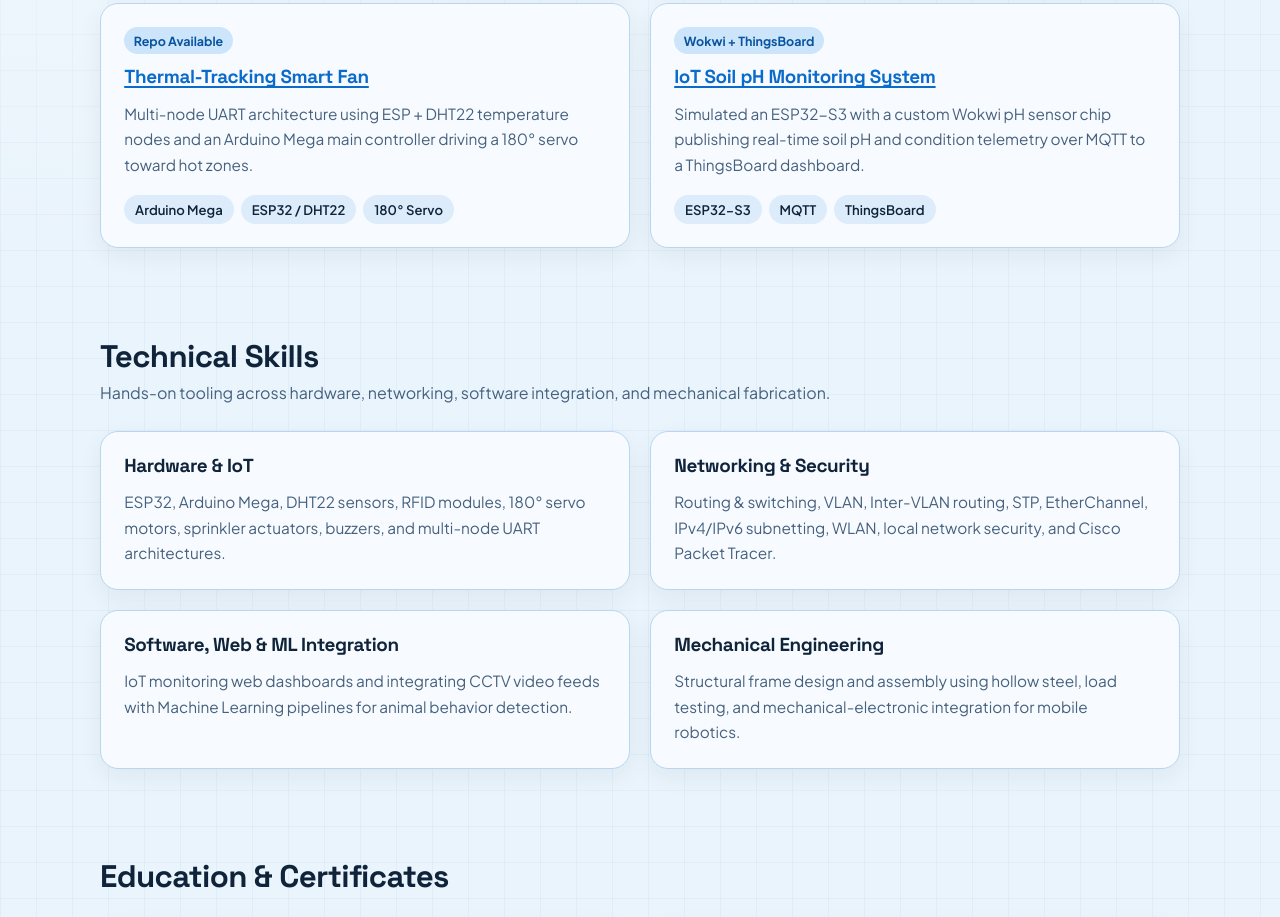
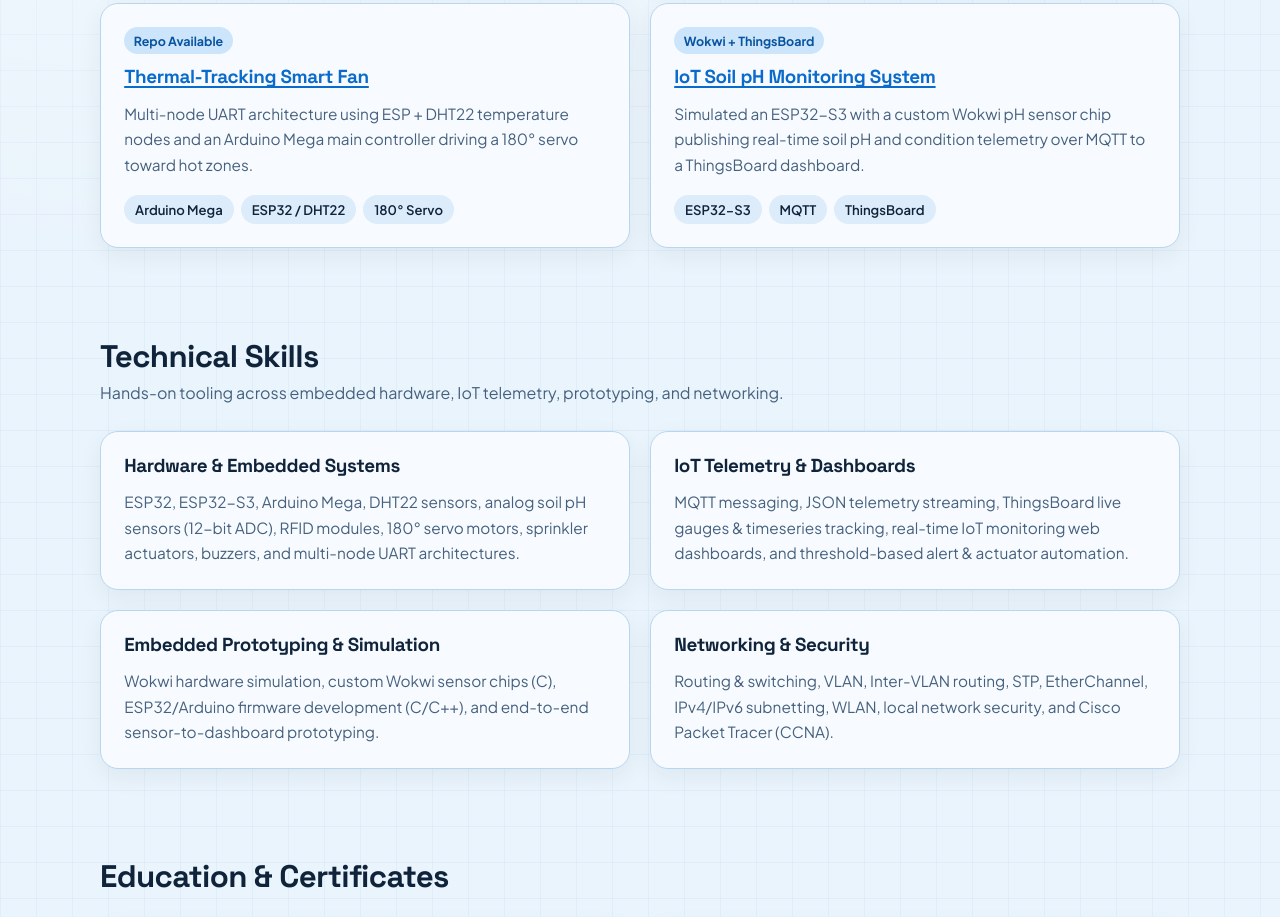
Before and after one commit to nnnirmala/nnnirmala.github.io, a plain HTML site: page index.html in a window 1280 px wide. Shown: the part 1082-1999 px from the top of the page. Drawn offline with Linux system fonts and the light colour scheme.

Commit message:
chore: align Technical Skills with active IoT projects and remove Mechanical & CCTV

```diff
--- a/index.html
+++ b/index.html
@@ -43,7 +43,7 @@
             <h1>Building connected hardware, from sensor nodes to field prototypes.</h1>
             <p class="hero-lead">
               I'm <strong>Fachri Abyasa Tarid</strong>, a Computer Engineering Technology student at IPB University
-              building end-to-end IoT prototypes, embedded ESP32 &amp; Arduino systems, mechanical robot frames,
+              building end-to-end IoT prototypes, embedded ESP32 &amp; Arduino systems, MQTT telemetry dashboards,
               and Cisco-based network topologies.
             </p>
             <div class="btn-row">
@@ -143,26 +143,26 @@
           <div class="section-head">
             <div>
               <h2>Technical Skills</h2>
-              <p class="section-sub">Hands-on tooling across hardware, networking, software integration, and mechanical fabrication.</p>
+              <p class="section-sub">Hands-on tooling across embedded hardware, IoT telemetry, prototyping, and networking.</p>
             </div>
           </div>
 
           <div class="grid-2">
             <article class="card">
-              <h3>Hardware &amp; IoT</h3>
-              <p>ESP32, Arduino Mega, DHT22 sensors, RFID modules, 180° servo motors, sprinkler actuators, buzzers, and multi-node UART architectures.</p>
+              <h3>Hardware &amp; Embedded Systems</h3>
+              <p>ESP32, ESP32-S3, Arduino Mega, DHT22 sensors, analog soil pH sensors (12-bit ADC), RFID modules, 180° servo motors, sprinkler actuators, buzzers, and multi-node UART architectures.</p>
+            </article>
+            <article class="card">
+              <h3>IoT Telemetry &amp; Dashboards</h3>
+              <p>MQTT messaging, JSON telemetry streaming, ThingsBoard live gauges &amp; timeseries tracking, real-time IoT monitoring web dashboards, and threshold-based alert &amp; actuator automation.</p>
+            </article>
+            <article class="card">
+              <h3>Embedded Prototyping &amp; Simulation</h3>
+              <p>Wokwi hardware simulation, custom Wokwi sensor chips (C), ESP32/Arduino firmware development (C/C++), and end-to-end sensor-to-dashboard prototyping.</p>
             </article>
             <article class="card">
               <h3>Networking &amp; Security</h3>
-              <p>Routing &amp; switching, VLAN, Inter-VLAN routing, STP, EtherChannel, IPv4/IPv6 subnetting, WLAN, local network security, and Cisco Packet Tracer.</p>
-            </article>
-            <article class="card">
-              <h3>Software, Web &amp; ML Integration</h3>
-              <p>IoT monitoring web dashboards and integrating CCTV video feeds with Machine Learning pipelines for animal behavior detection.</p>
-            </article>
-            <article class="card">
-              <h3>Mechanical Engineering</h3>
-              <p>Structural frame design and assembly using hollow steel, load testing, and mechanical-electronic integration for mobile robotics.</p>
+              <p>Routing &amp; switching, VLAN, Inter-VLAN routing, STP, EtherChannel, IPv4/IPv6 subnetting, WLAN, local network security, and Cisco Packet Tracer (CCNA).</p>
             </article>
           </div>
         </div>
```
